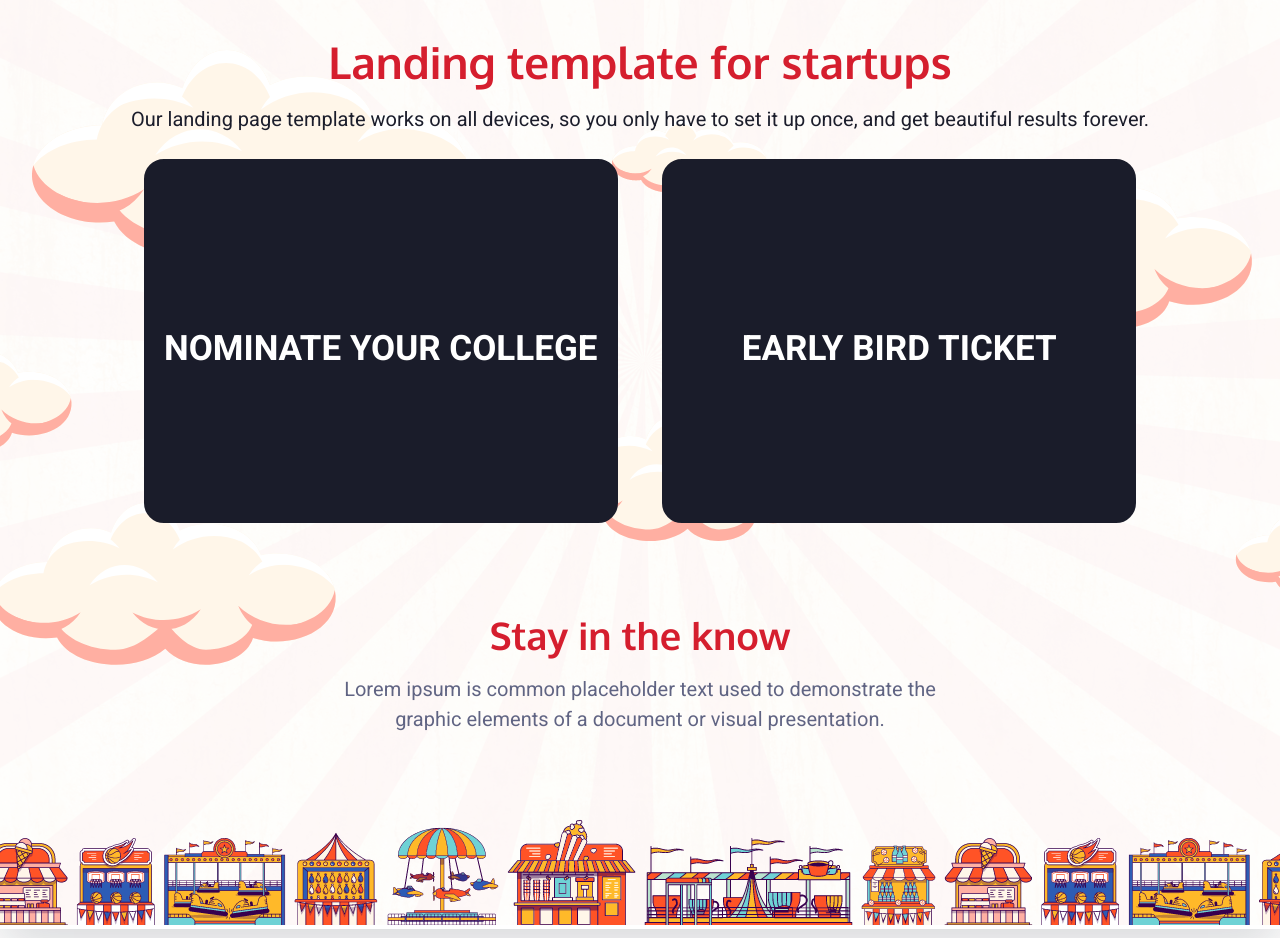
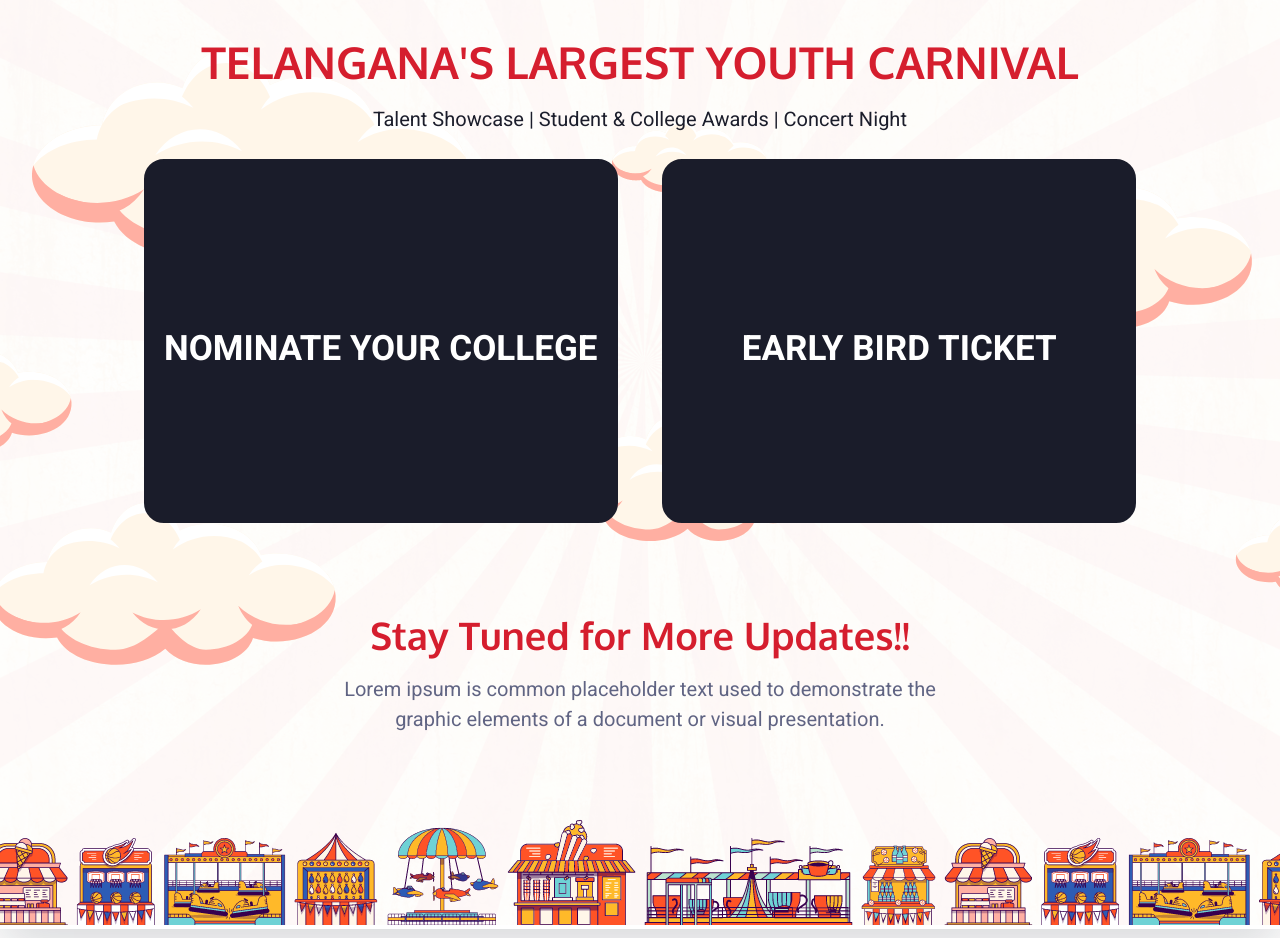
Before and after one commit to vijayabhaskar00/prost_soon, a plain HTML site: page index.html in a window 1280 px wide. Shown: the part 155-1093 px from the top of the page. Drawn offline with nearby package versions, Linux system fonts and the light colour scheme.

Commit message:
Update index.html

```diff
--- a/index.html
+++ b/index.html
@@ -39,9 +39,8 @@
                 <div class="container-lg">
                     <div class="hero-inner">
 						<div class="hero-copy">
-
-	                        <h1 class="hero-title mt-0">Landing template for startups</h1>
-	                        <p class="hero-paragraph">Our landing page template works on all devices, so you only have to set it up once, and get beautiful results forever.</p>
+	                        <h1 class="hero-title mt-0">TELANGANA'S LARGEST YOUTH CARNIVAL</h1>
+	                        <p class="hero-paragraph">Talent Showcase | Student & College Awards | Concert Night</p>
 	                        <div class="hero-cta">
 								<a class="button button-primary button-wide-mobile" href="#">Nominate Your College</a>
 								<a class="button button-primary button-wide-mobile" href="#">Early bird ticket</a>
@@ -64,7 +63,7 @@
 					<div class="container-sm">
 						<div class="cta-inner section-inner">
 							<div class="cta-header text-center">
-								<h2 class="section-title mt-0">Stay in the know</h2>
+								<h2 class="section-title mt-0">Stay Tuned for More Updates!!</h2>
 								<p class="section-paragraph">Lorem ipsum is common placeholder text used to demonstrate the graphic elements of a document or visual presentation.</p>
 								<div class="cta-cta">
 									<!-- <a class="button button-primary button-wide-mobile" href="#">Get early access</a> -->
```
